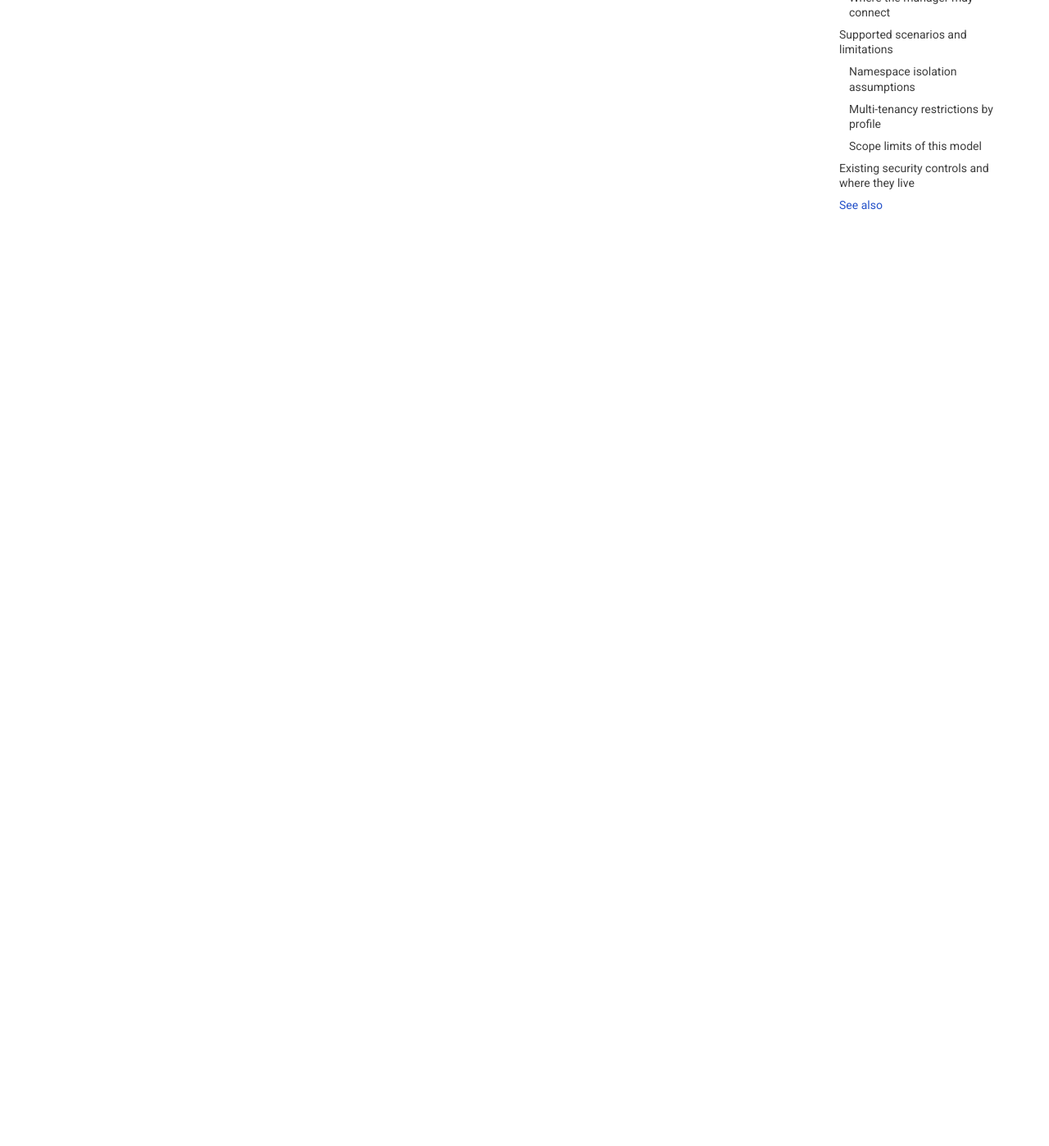
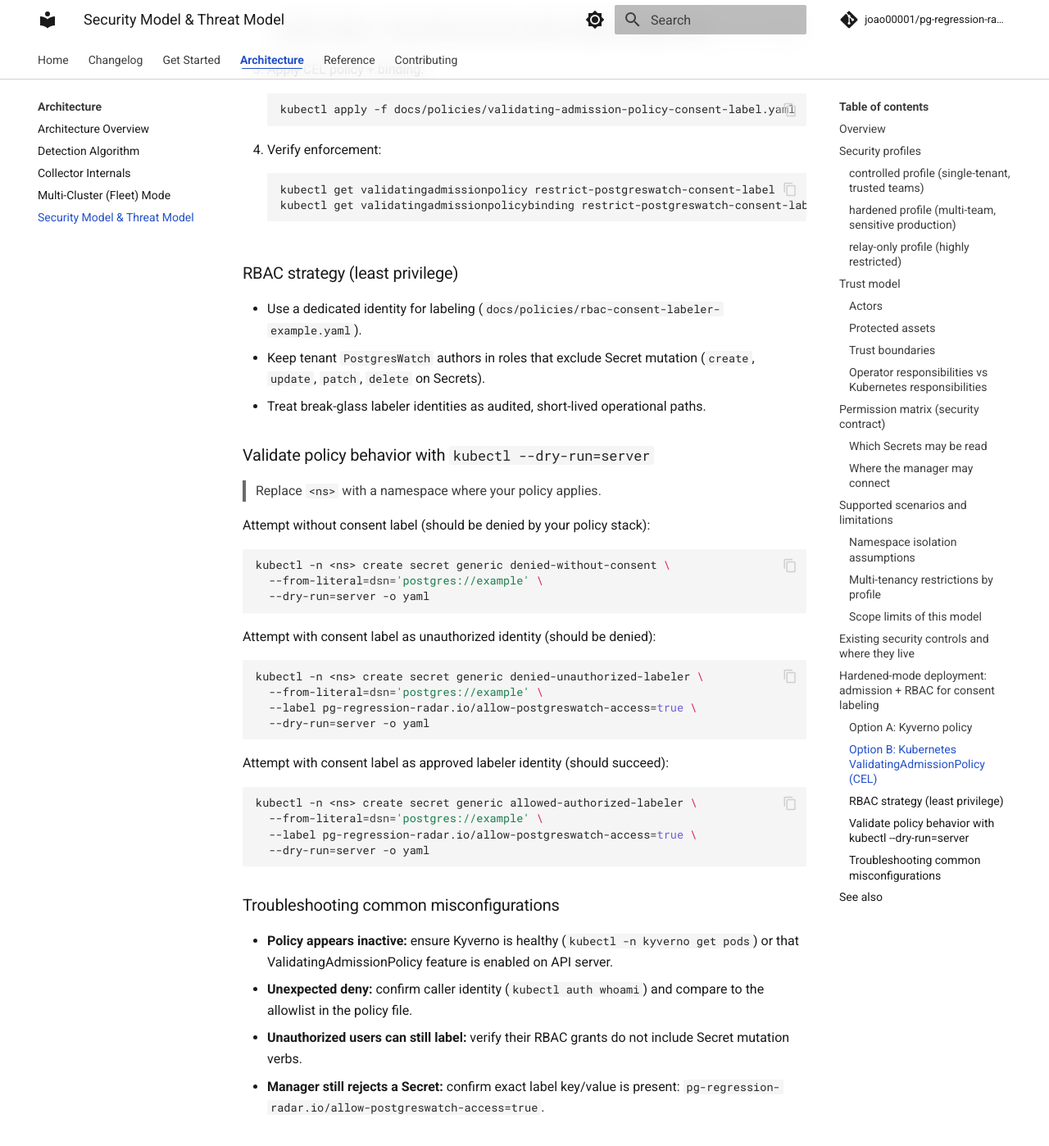
Before and after one commit to joao00001/pg-regression-radar, an MkDocs documentation site: the page built from docs/security-model.md, in a window 1280 px wide and 1400 px high, scrolled down 8054 px. Shown: the whole window at 82% size. Built offline with MkDocs 1.6.1 and Material for MkDocs 9.7.7, drawn with Linux system fonts in a browser that asks for light colours; comment, search, counter and statistics services are not loaded; the version menu is left out; some of the changed text lies outside the part shown.

Commit message:
docs: add consent admission and RBAC hardened policy examples
Co-authored-by: joao00001 <149160126+joao00001@users.noreply.github.com>

````diff
--- a/docs/security-model.md
+++ b/docs/security-model.md
@@ -4,7 +4,7 @@
 
 ## Overview
 
-This page defines Stage 1's security contract for `cmd/manager` mode: trust assumptions, protected assets, authorization boundaries, and profile-specific operational rules. It is intentionally concrete: an administrator should be able to answer (a) who can create each CRD, (b) which Secrets may be read, (c) where the manager may connect, and (d) what changes between `controlled`, `hardened`, and `relay-only`.
+This page defines the security contract for `cmd/manager` mode: trust assumptions, protected assets, authorization boundaries, and profile-specific operational rules. It is intentionally concrete: an administrator should be able to answer (a) who can create each CRD, (b) which Secrets may be read, (c) where the manager may connect, and (d) what changes between `controlled`, `hardened`, and `relay-only`.
 
 The model applies to the Kubernetes/CRD deployment path (`PostgresWatch` + `DeploySource`), including fleet mode via `spec.remoteClusterSecretRef`. It does **not** cover host/OS hardening, cloud IAM design outside Kubernetes, or arbitrary third-party webhook endpoints beyond the controls listed here.
 
@@ -158,6 +158,88 @@ This document defines the contract for CRD-driven access mediation and manager c
 | Webhook shared-secret authentication | Prevent unauthenticated deploy-event injection | [Deploy Sources & Webhooks: Webhook authentication](webhooks.md#webhook-authentication) | `internal/cli/ingester.go` (`X-Webhook-Token` constant-time check) |
 | Manager RBAC split (hub Secrets vs spoke kubeconfig rights) | Clarify and constrain what manager SA can do in hub cluster | [Multi-Cluster: RBAC](multi-cluster.md#rbac-two-separate-concerns) | `config/rbac/role.yaml` + spoke-cluster RBAC provided by kubeconfig owner |
 
+## Hardened-mode deployment: admission + RBAC for consent labeling
+
+Use these policy examples to ensure tenants cannot self-approve Secret access by setting
+`pg-regression-radar.io/allow-postgreswatch-access=true` themselves.
+
+### Option A: Kyverno policy
+
+1. Apply RBAC example identities:
+   ```bash
+   kubectl apply -f docs/policies/rbac-consent-labeler-example.yaml
+   ```
+2. Apply Kyverno policy:
+   ```bash
+   kubectl apply -f docs/policies/kyverno-consent-label-policy.yaml
+   ```
+3. Verify enforcement:
+   ```bash
+   kubectl get cpol restrict-postgreswatch-consent-label
+   kubectl describe cpol restrict-postgreswatch-consent-label
+   ```
+
+### Option B: Kubernetes ValidatingAdmissionPolicy (CEL)
+
+1. Ensure your cluster supports ValidatingAdmissionPolicy (Kubernetes 1.26+ with feature enabled).
+2. Apply RBAC example identities:
+   ```bash
+   kubectl apply -f docs/policies/rbac-consent-labeler-example.yaml
+   ```
+3. Apply CEL policy + binding:
+   ```bash
+   kubectl apply -f docs/policies/validating-admission-policy-consent-label.yaml
+   ```
+4. Verify enforcement:
+   ```bash
+   kubectl get validatingadmissionpolicy restrict-postgreswatch-consent-label
+   kubectl get validatingadmissionpolicybinding restrict-postgreswatch-consent-label
+   ```
+
+### RBAC strategy (least privilege)
+
+- Use a dedicated identity for labeling (`docs/policies/rbac-consent-labeler-example.yaml`).
+- Keep tenant `PostgresWatch` authors in roles that exclude Secret mutation (`create`, `update`, `patch`, `delete` on Secrets).
+- Treat break-glass labeler identities as audited, short-lived operational paths.
+
+### Validate policy behavior with `kubectl --dry-run=server`
+
+> Replace `<ns>` with a namespace where your policy applies.
+
+Attempt without consent label (should be denied by your policy stack):
+
+```bash
+kubectl -n <ns> create secret generic denied-without-consent \
+  --from-literal=dsn='postgres://example' \
+  --dry-run=server -o yaml
+```
+
+Attempt with consent label as unauthorized identity (should be denied):
+
+```bash
+kubectl -n <ns> create secret generic denied-unauthorized-labeler \
+  --from-literal=dsn='postgres://example' \
+  --label pg-regression-radar.io/allow-postgreswatch-access=true \
+  --dry-run=server -o yaml
+```
+
+Attempt with consent label as approved labeler identity (should succeed):
+
+```bash
+kubectl -n <ns> create secret generic allowed-authorized-labeler \
+  --from-literal=dsn='postgres://example' \
+  --label pg-regression-radar.io/allow-postgreswatch-access=true \
+  --dry-run=server -o yaml
+```
+
+### Troubleshooting common misconfigurations
+
+- **Policy appears inactive:** ensure Kyverno is healthy (`kubectl -n kyverno get pods`) or that ValidatingAdmissionPolicy feature is enabled on API server.
+- **Unexpected deny:** confirm caller identity (`kubectl auth whoami`) and compare to the allowlist in the policy file.
+- **Unauthorized users can still label:** verify their RBAC grants do not include Secret mutation verbs.
+- **Manager still rejects a Secret:** confirm exact label key/value is present:
+  `pg-regression-radar.io/allow-postgreswatch-access=true`.
+
 ## See also
 
 - [Multi-Cluster (Fleet) Mode](multi-cluster.md) — remote-cluster kubeconfig flow, trust boundaries, and known gaps.
````
Also changed, not shown: docs/policies/kyverno-consent-label-policy.yaml (+41 -2 lines), docs/policies/rbac-consent-labeler-example.yaml (added, +74 -0 lines), docs/policies/validating-admission-policy-consent-label.yaml (added, +64 -0 lines), 1 other file.
